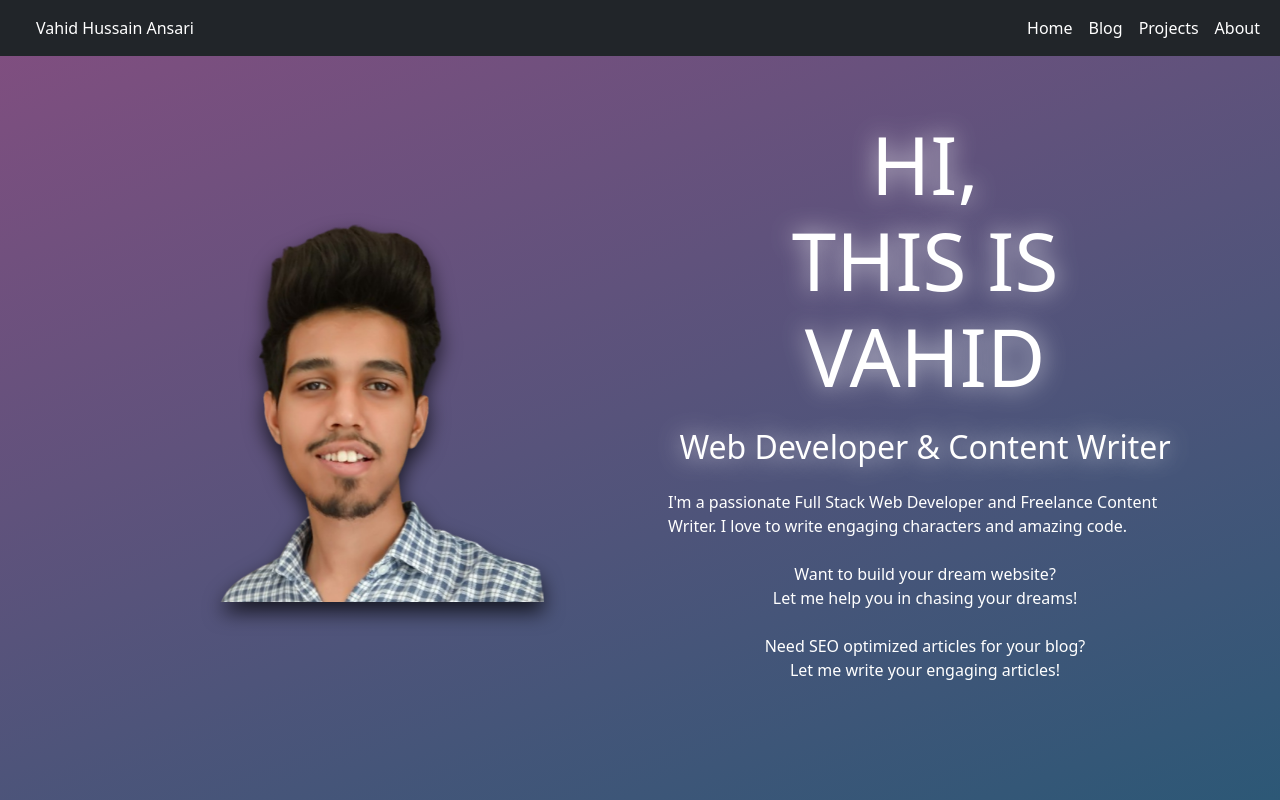
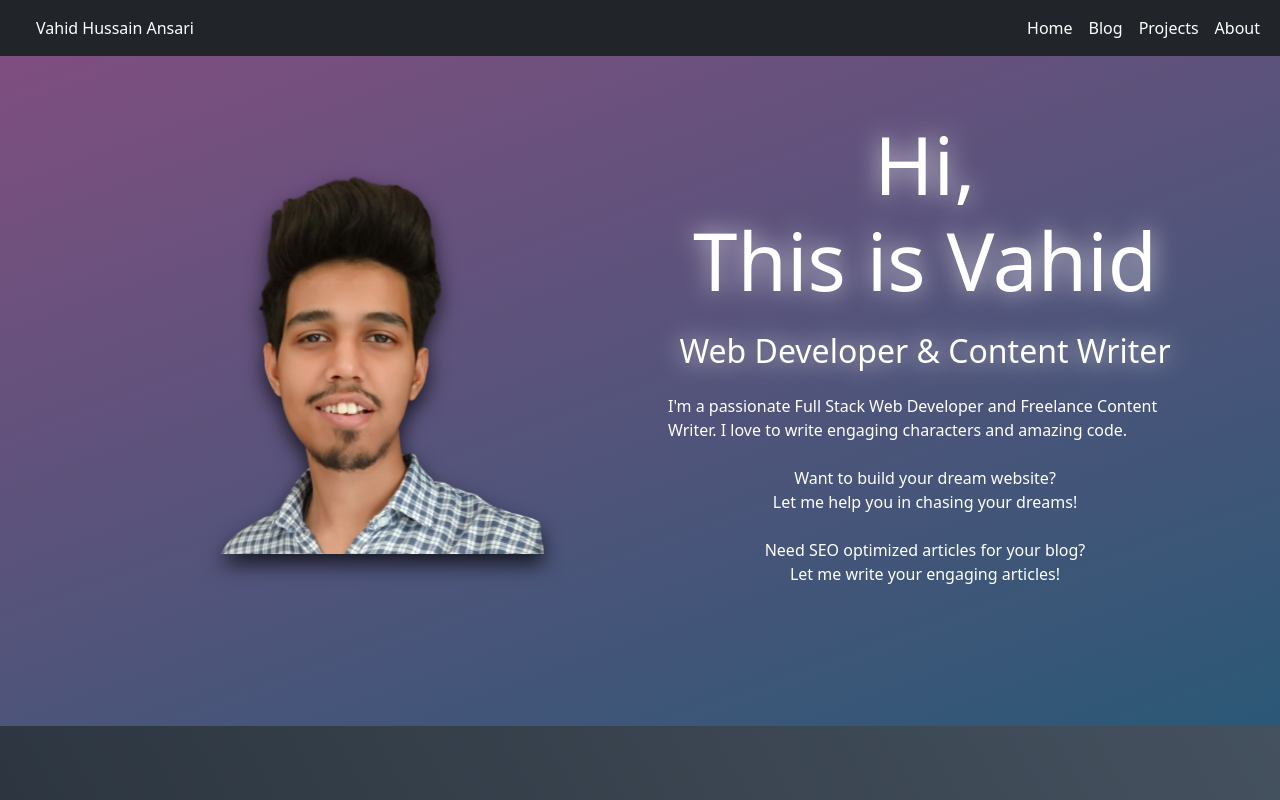
Before and after one commit to vahidhusyn/vahidhusyn.github.io, a plain HTML site: page index.html in a window 1280 px wide. Shown: the top 800 px of the page. Drawn offline with nearby package versions, Linux system fonts and the light colour scheme.

Commit message:
bootstrap v1

```diff
--- a/index.html
+++ b/index.html
@@ -62,7 +62,7 @@
                     </div>
 
                     <div class="md-row col-sm-6 ">
-                        <h1 data-aos="zoom-in" class="p-3 text-uppercase text-white display-1">
+                        <h1 data-aos="zoom-in" class="p-3 text-white display-1">
                             <span>Hi, <br/></span> This is Vahid
                         </h1>
                         <h2 class="" data-aos-easing="2000" data-aos-duration="2000" data-aos="zoom-in">Web Developer & Content Writer</h2>
```
